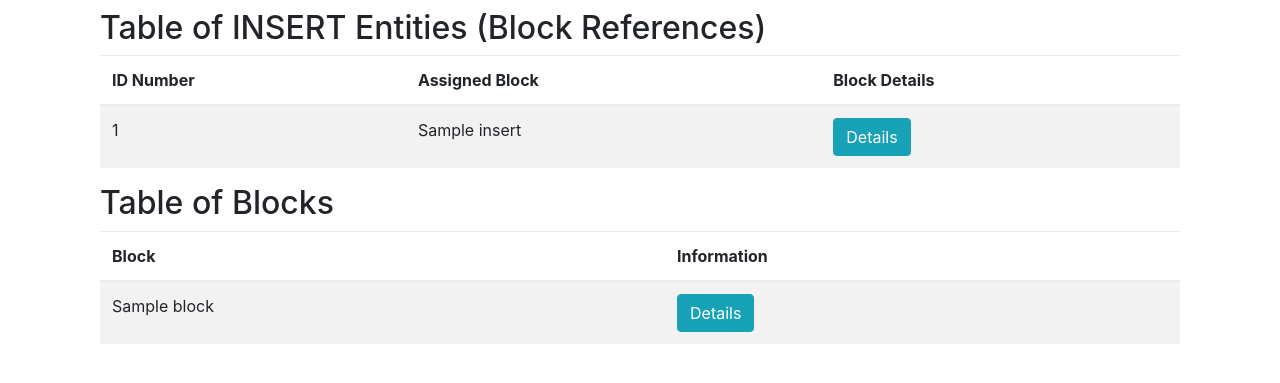
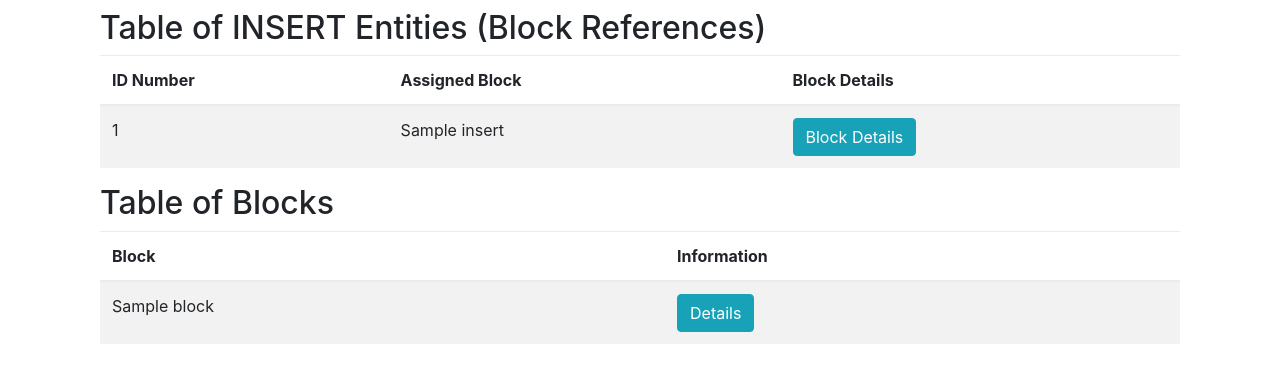
Before and after one commit to DanielCurtis90/dxfjupyter, a Flask app: template Templates/report.html in a window 1280 px wide. Shown: the part 56-439 px from the top of the page. Run offline with Flask 2, Linux system fonts and the light colour scheme; the template is opened without the code that fills it: most values are stand-ins (such as "Sample title", 1, 10 or a date in 2020); some libraries are stand-ins or nearby versions.

```diff
--- a/Templates/report.html
+++ b/Templates/report.html
@@ -17,7 +17,7 @@
 			<tr>
 				<td>{{ insert.ID }}</td>
 				<td>{{ insert.name }}</td>
-				<td><a href="/reports/{{dxffile}}/{{block_dict[insert.name].name}}" class="btn btn-info" role="button">Details</a></td>
+				<td><a href="/reports/{{dxffile}}/{{block_dict[insert.name].name}}" class="btn btn-info" role="button">Block Details</a></td>
 			</tr>
 		{% endfor %}
 		</tbody>
--- a/drawer.py
+++ b/drawer.py
@@ -1,5 +1,5 @@
 #Python file
-#TABLE 01: ('00', 'TABLE_NUMBER', [[25.456, 0.0, 0, 0, 0, 50.912, 25.45584412271637, 0, 0, 0, 25.456, 50.91168824543093, 0, 0, 0, 0.0, 25.45584412271637, 0, 0, 0]])
+
 import os, sys
 from entityprocessor import *
 
--- a/dxfparser.py
+++ b/dxfparser.py
@@ -2,8 +2,7 @@ import ezdxf
 from entityprocessor import *
 from drawer import *
 
-#Make sure we're only taking in dxf files
-
+#Make sure we are only taking in dxf files
 
 def convert_dxf(dxffile):
 
@@ -11,7 +10,6 @@ def convert_dxf(dxffile):
 	parsed_dxf = ezdxf.readfile(dxffile)
 
 	modelspace = parsed_dxf.modelspace()
-
 	layers = parsed_dxf.layers
 
 	#Iterate through the Block space and extract the Entities within them
--- a/entityprocessor.py
+++ b/entityprocessor.py
@@ -21,10 +21,9 @@ class LWPOLYLINE:
 		#As the amount of vertices in a LWPOLYLINE can be any number, we need to create a list
 		vertices = []
 		#Returns a list of vertex information (another list)
-
 		for point in entity.get_points():
 			vertices.append(VERTEX(point))
-		#Zero the coordinates
+		#Zero the coordinates (no negatives)
 		x_coords = []
 		y_coords = []
 		for vertex in vertices:
```
